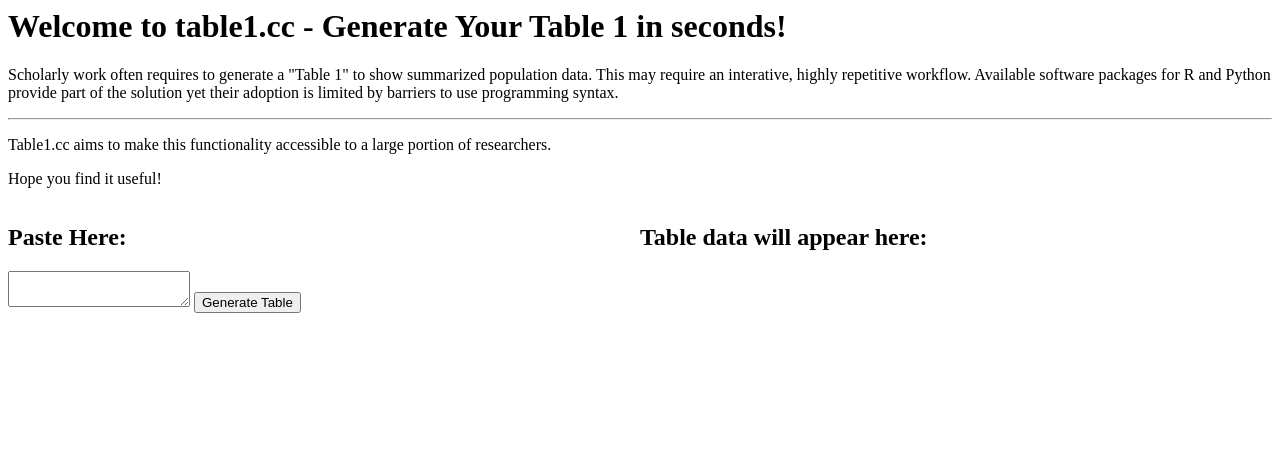
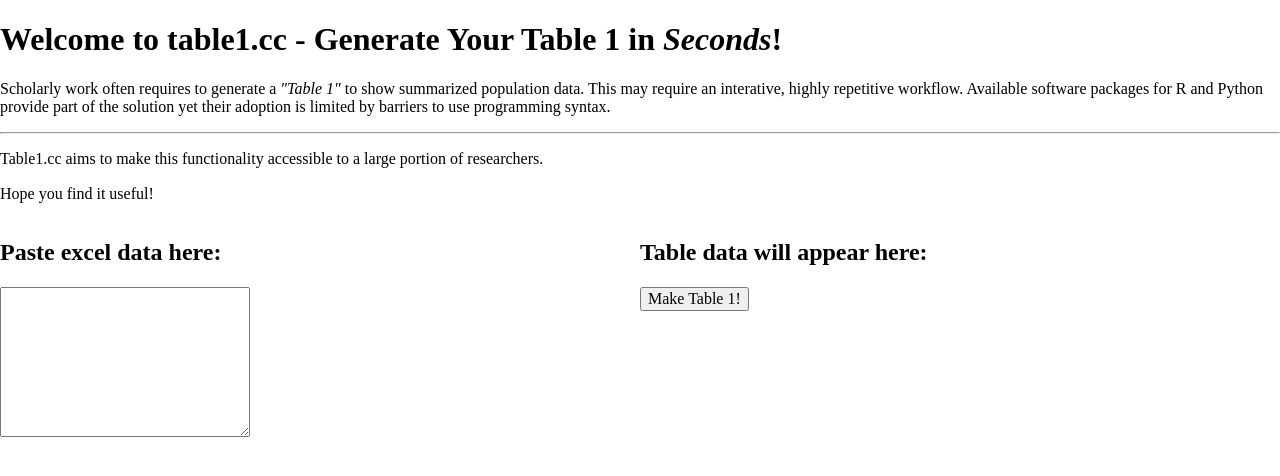
Before and after one commit to christian-geier/table1.cc, a Flask app: page / in a window 1280 px wide. Shown: the top 476 px of the page. Run offline with Flask 2, Linux system fonts and the light colour scheme; some libraries are stand-ins or nearby versions.

Commit message:
now displaying submit button

```diff
--- a/app.py
+++ b/app.py
@@ -2,6 +2,11 @@
 
 app = Flask(__name__)
 
-@app.route('/')
+@app.route('/', methods=['GET', 'POST'])
 def index():
+
+    if request.method=='POST':
+        value = request.form['value']
+        print("The value is:" + str(value))
+
     return render_template('index.html')
--- a/templates/index.html
+++ b/templates/index.html
@@ -9,20 +9,20 @@
     <link rel="stylesheet" type= "text/css" href="{{ url_for('static',filename='styles/styles.css') }}">
     <script src="https://ajax.aspnetcdn.com/ajax/jQuery/jquery-3.4.1.min.js"></script>
     <script src="https://cdn.datatables.net/1.10.20/js/jquery.dataTables.min.js"></script>
-    <!-- <link rel="stylesheet" href="https://cdnjs.cloudflare.com/ajax/libs/normalize/8.0.1/normalize.min.css"> -->
+    <link rel="stylesheet" href="https://cdnjs.cloudflare.com/ajax/libs/normalize/8.0.1/normalize.min.css">
 
   </head>
 
 
 <body>
 
-<title>table1.cc | Your Table 1 through Drag & Drop in <em>Seconds</em>!</title>
+<title>table1.cc | Your Table 1 through Drag & Drop in Seconds!</title>
 
 
-<h1>Welcome to table1.cc - Generate Your Table 1 in seconds!</h1>
+<h1>Welcome to table1.cc - Generate Your Table 1 in <em>Seconds</em>!</h1>
 
 <p>
-Scholarly work often requires to generate a "Table 1" to show summarized population data.
+Scholarly work often requires to generate a <em>"Table 1"</em> to show summarized population data.
 This may require an interative, highly repetitive workflow. Available software packages for R and Python provide part of the solution
 yet their adoption is limited by barriers to use programming syntax.
 </p>
@@ -39,16 +39,18 @@
 <div class="container">
     <div class="column">
       <div>
-        <h2>Paste Here:</h2>
-        <textarea name="excel_data"></textarea>
-        <input type="button" onclick="javascript:generateTable()" value="Generate Table"/>
+        <h2>Paste excel data here:</h2>
+            <textarea id="pastein" name="excel_data" style="width:250px;height:150px;"></textarea><br>
+
       </div>
     </div>
 
     <div class="column">
-      <div class="myTable" id="parsed_table">
-        <h2>Table data will appear here:</h2></div>
-      </div>
+      <form method="post" action=''>
+      <h2>Table data will appear here:</h2>
+      <div id="excel_table"></div>
+      <button type="submit">Make Table 1!</button>
+      </form>
   </div>
 
 </body>
@@ -56,25 +58,35 @@
 <script>
 
 function generateTable() {
-    var data = $('textarea[name=excel_data]').val();
-    console.log(data);
-    var rows = data.split("\n");
+    var data = $('#pastein').val();
+var rows = data.split("\n");
 
-    var table = $('<tbody>');
+var table = $('<table />');
 
-    for(var y in rows) {
+for(var y in rows) {
     var cells = rows[y].split("\t");
     var row = $('<tr />');
     for(var x in cells) {
         row.append('<td>'+cells[x]+'</td>');
     }
+    table.append('<input type="hidden" name="value">');
     table.append(row);
-    table.append('</tbody></table>')
+    table.append('</input>');
 }
 
 // Insert into DOM
-$('#parsed_table').html(table);
+$('#excel_table').html(table);
 }
+
+$(document).ready(function() {
+	$('#pastein').on('paste', function(event) {
+      $('#pastein').on('input', function() {
+        generateTable();
+        $('#pastein').off('input');
+      })
+  })
+})
+
 
 // $(document).ready( function () {
 //     $('#parsed_table').DataTable();
```
